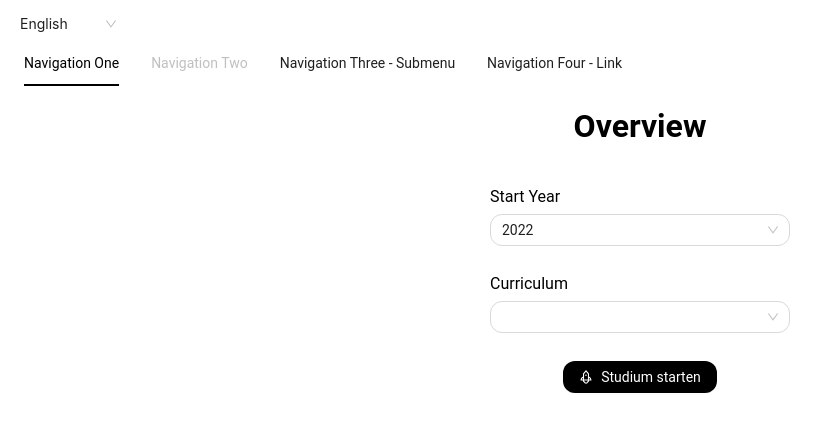
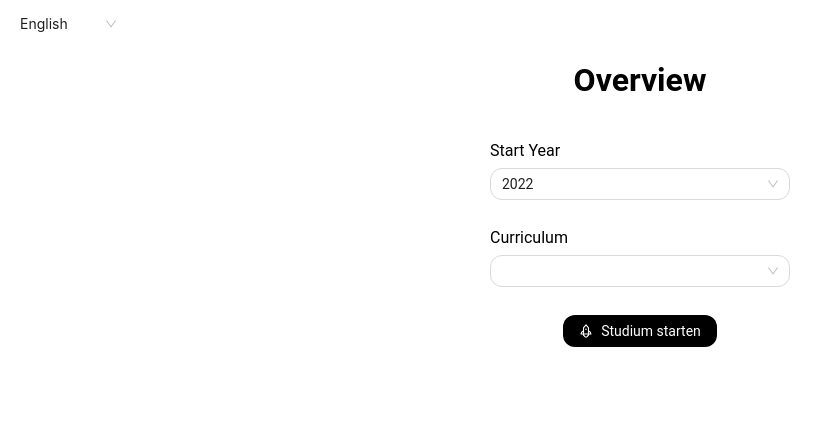
Before and after one commit to SmashGrade/SmashGrade-App, a React (Vite) app: page / in a window 1280 px wide. Shown: the top 432 px of the page, without its empty margins (0-832 px from the left). Built offline with nearby package versions, Linux system fonts and the light colour scheme; data requests are answered from the project's data file.

Commit message:
#12: removed unused component

```diff
--- a/src/App.tsx
+++ b/src/App.tsx
@@ -1,10 +1,8 @@
-import Navigation from '@components/Navigation';
 import { Outlet } from '@tanstack/react-router';
 
 function App() {
     return (
         <>
-            <Navigation />
             <Outlet />
         </>
     );
--- a/src/components/Navigation.tsx
+++ /dev/null
@@ -1,70 +0,0 @@
-import { Menu, MenuProps } from 'antd';
-import { useState } from 'react';
-
-const items: MenuProps['items'] = [
-    {
-        label: 'Navigation One',
-        key: 'mail',
-    },
-    {
-        label: 'Navigation Two',
-        key: 'app',
-        disabled: true,
-    },
-    {
-        label: 'Navigation Three - Submenu',
-        key: 'SubMenu',
-        children: [
-            {
-                type: 'group',
-                label: 'Item 1',
-                children: [
-                    {
-                        label: 'Option 1',
-                        key: 'setting:1',
-                    },
-                    {
-                        label: 'Option 2',
-                        key: 'setting:2',
-                    },
-                ],
-            },
-            {
-                type: 'group',
-                label: 'Item 2',
-                children: [
-                    {
-                        label: 'Option 3',
-                        key: 'setting:3',
-                    },
-                    {
-                        label: 'Option 4',
-                        key: 'setting:4',
-                    },
-                ],
-            },
-        ],
-    },
-    {
-        label: (
-            <a href={'https://ant.design'} target={'_blank'} rel={'noopener noreferrer'}>
-                Navigation Four - Link
-            </a>
-        ),
-        key: 'alipay',
-    },
-];
-
-export default function Navigation() {
-    const [current, setCurrent] = useState('mail');
-
-    const onClick: MenuProps['onClick'] = (e) => {
-        setCurrent(e.key);
-    };
-
-    return (
-        <>
-            <Menu onClick={onClick} selectedKeys={[current]} mode={'horizontal'} items={items} />
-        </>
-    );
-}
```
